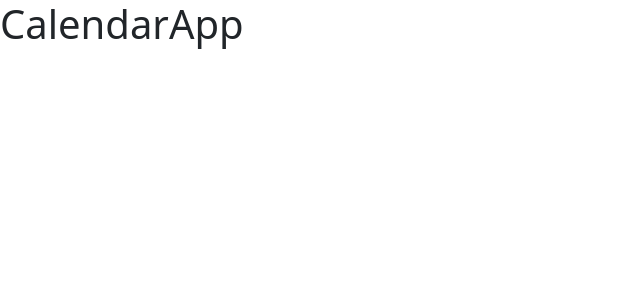
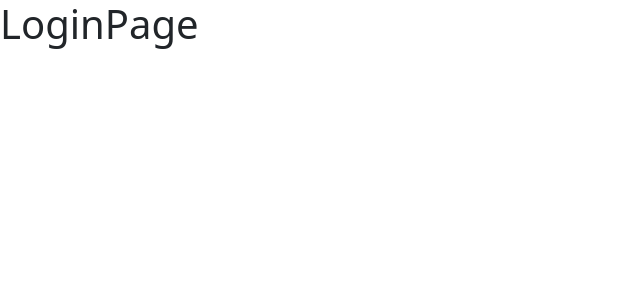
Before and after one commit to Hmmlov/calendar, a React (Vite) app: page /auth/login in a window 1280 px wide. Shown: the top 300 px of the page, without its empty margins (0-640 px from the left). Built offline with nearby package versions, Linux system fonts and the light colour scheme.

Commit message:
RutasdelaApp347

```diff
--- a/src/CalendarApp.jsx
+++ b/src/CalendarApp.jsx
@@ -1,9 +1,11 @@
-import React from 'react'
+import React from 'react';
+import { BrowserRouter } from 'react-router-dom';
+import { AppRouter } from './router/index';
 
 export const CalendarApp = () => {
   return (
-    <>
-        <h1>CalendarApp</h1>
-    </>
+    <BrowserRouter>
+        <AppRouter/>
+    </BrowserRouter>
   )
 }
--- /dev/null
+++ b/src/auth/index.js
@@ -0,0 +1 @@
+export * from './pages/LoginPage';
--- /dev/null
+++ b/src/auth/pages/LoginPage.jsx
@@ -0,0 +1,6 @@
+
+export const LoginPage = () => {
+  return (
+    <div><h1>LoginPage</h1></div>
+  )
+}
--- /dev/null
+++ b/src/calendar/index.js
@@ -0,0 +1 @@
+export * from './pages/CalendarPage';
--- /dev/null
+++ b/src/calendar/pages/CalendarPage.jsx
@@ -0,0 +1,6 @@
+
+export const CalendarPage = () => {
+  return (
+    <div>CalendarPage</div>
+  )
+}
--- /dev/null
+++ b/src/router/AppRouter.jsx
@@ -0,0 +1,20 @@
+import { Navigate, Route, Routes } from 'react-router-dom'
+import { LoginPage } from '../auth/index';
+import { CalendarPage } from '../calendar/index';
+
+export const AppRouter = () => {
+
+    const authStatus = 'not-authenticated'; //'authenticated';
+  return (
+    <Routes>
+        {
+            (authStatus === 'not-authenticated')
+                ? <Route path='/auth/*' element={<LoginPage/> }/>
+                : <Route path='/*' element={<CalendarPage/> }/>
+        }
+
+        <Route path='/*' element={<Navigate to="/auth/login"/> }/>
+
+    </Routes>
+  )
+}
--- /dev/null
+++ b/src/router/index.js
@@ -0,0 +1 @@
+export * from './AppRouter';
```
